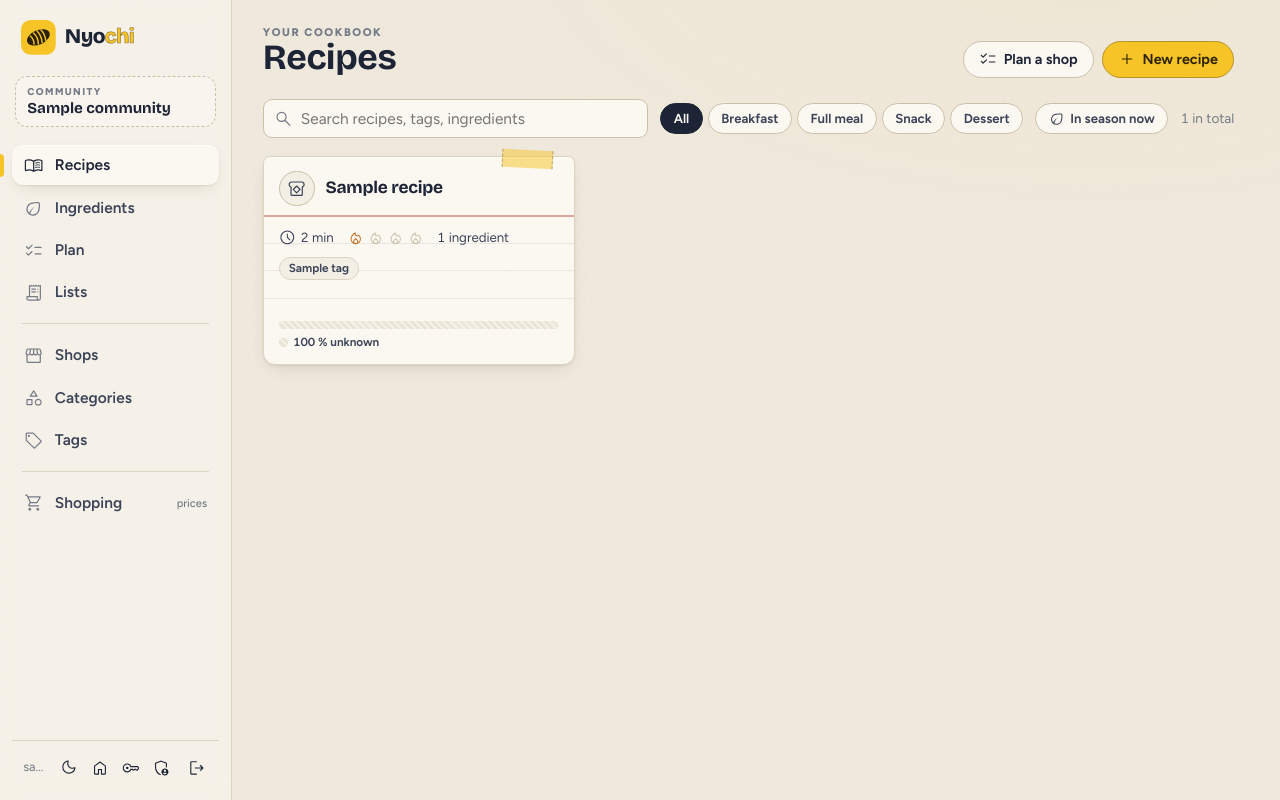
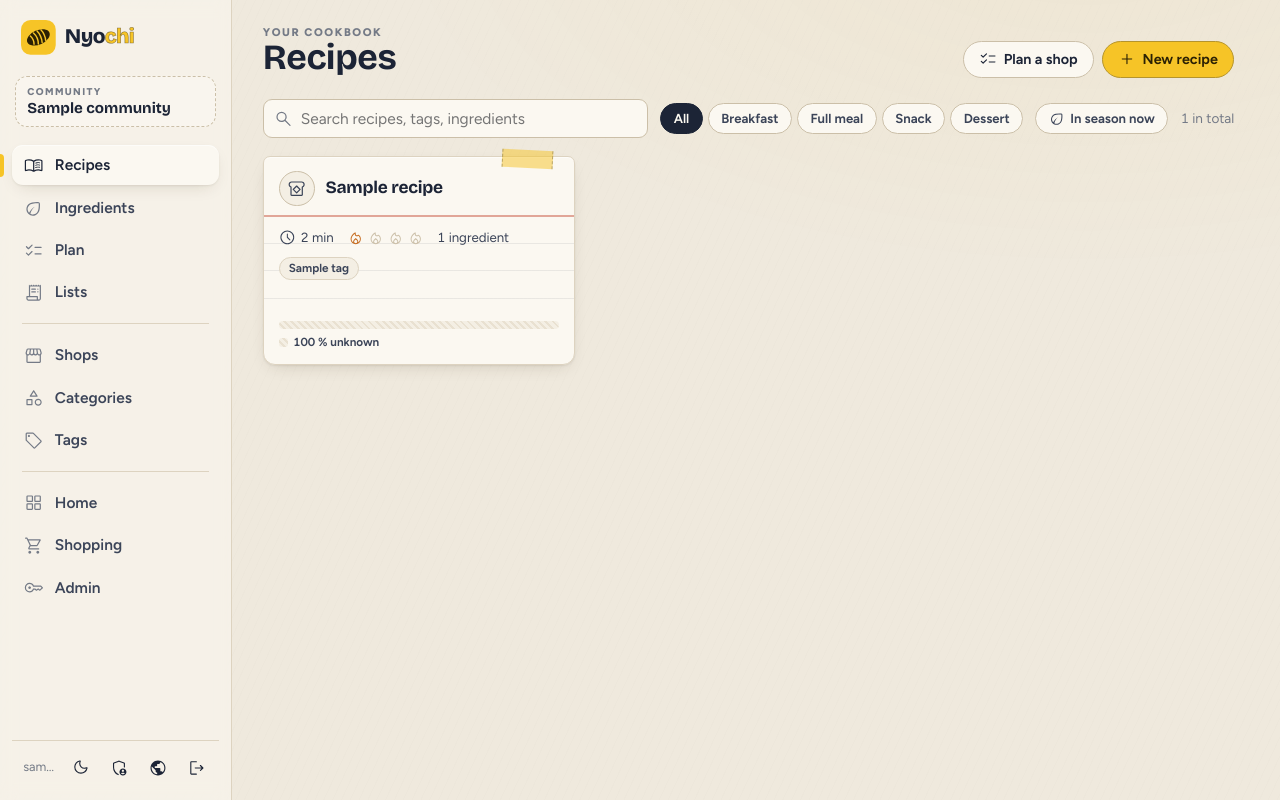
Before and after one commit to Nephty/nyochi, a Django app: page / in a window 1280 px wide. Run offline with Django 5.2, Linux system fonts and the light colour scheme; a user stored in the database is signed in; data comes from the database, SQL or seed files in the repository; tables that the repository leaves empty hold one stand-in row (values such as "Sample post").

Commit message:
Unify the left rail across the house apps (shared labauth partials)
Co-Authored-By: Claude Opus 5.5 <noreply@anthropic.com>
Claude-Session: https://claude.ai/code/session_01Vn9mg8AZewbjbUrvjJFbGz

```diff
--- a/labauth/context.py
+++ b/labauth/context.py
@@ -1,14 +1,41 @@
+import os
+
+from django.apps import apps
 from django.conf import settings
+from django.urls import NoReverseMatch, reverse
 
 from . import access
 
+# Where the family lives; settings or the environment override them (dev.sh points them at localhost).
+DEFAULT_URLS = {
+    "home_url": ("HOME_URL", "https://home.nephty.top/"),
+    "admin_url": ("ADMIN_URL", "https://admin.nephty.top/"),
+    "shopping_url": ("SHOPPING_URL", "https://shopping.nephty.top/"),
+    "nyochi_url": ("NYOCHI_URL", "https://nyochi.nephty.top/"),
+}
+
+
+def _url(name, default):
+    return getattr(settings, name, None) or os.environ.get(name) or default
+
+
+def _reverse(name):
+    try:
+        return reverse(name)
+    except NoReverseMatch:
+        return None
+
 
 def lab(request):
-    """{{ lab.community }}, {{ lab.communities }}, {{ lab.perms }}, {{ lab.platform }}, {{ lab.manages }} and the
-    family's URLs, for the rails' community switcher and links."""
-    urls = {
-        "home_url": getattr(settings, "HOME_URL", "/"),
-        "admin_url": getattr(settings, "ADMIN_URL", ""),
+    """{{ lab.community }}, {{ lab.communities }}, {{ lab.perms }}, {{ lab.platform }}, {{ lab.manages }}, the app
+    we're in ({{ lab.app }}) and the family's URLs, for the rails' community switcher, app links and foot
+    (labauth/rail_apps.html, labauth/rail_foot.html)."""
+    urls = {key: _url(name, default) for key, (name, default) in DEFAULT_URLS.items()} | {
+        "app": getattr(settings, "LABAUTH_APP", ""),
+        # the Nephty Lab hub, above Home (Shopping's and Nyochi's settings.HUB_URL mean Home, so the environment only)
+        "hub_url": os.environ.get("HUB_URL") or "https://nephty.top/",
+        "logout_url": _reverse("logout"),
+        "django_admin": _reverse("admin:index") if apps.is_installed("django.contrib.admin") else None,
     }
     if not request.user.is_authenticated or not hasattr(request, "lab_community"):
         return {"lab": urls}
--- /dev/null
+++ b/labauth/templates/labauth/rail_apps.html
@@ -0,0 +1,6 @@
+{% load lab_ui %}{# The family's apps, same order and icons in every rail; the app you're in is left out. #}
+<div class="nav-sep"></div>
+{% if lab.app != "home" %}<a class="sister" href="{{ lab.home_url }}" title="Home: your apps and communities">{% lab_icon "grid_view" %}<span>Home</span></a>{% endif %}
+{% if lab.app != "shopping" and "shopping.view" in lab.perms %}<a class="sister" href="{{ lab.shopping_url }}" title="Shopping">{% lab_icon "shopping_cart" %}<span>Shopping</span></a>{% endif %}
+{% if lab.app != "nyochi" and "nyochi.view" in lab.perms %}<a class="sister" href="{{ lab.nyochi_url }}" title="Nyochi">{% lab_icon "menu_book" %}<span>Nyochi</span></a>{% endif %}
+{% if lab.app != "admin" and lab.manages %}<a class="sister" href="{{ lab.admin_url }}" title="Admin: members and permissions">{% lab_icon "key" %}<span>Admin</span></a>{% endif %}
--- /dev/null
+++ b/labauth/templates/labauth/rail_foot.html
@@ -0,0 +1,8 @@
+{% load lab_ui %}{# The rail's foot, same in every app. The app passes its theme button: include with theme_btn="..." #}
+<div class="rail-foot">
+  <span class="who">{{ user.get_username }}</span>
+  {% include theme_btn %}
+  {% if lab.django_admin and user.is_staff %}<a class="btn btn-ghost btn-icon" href="{{ lab.django_admin }}" title="Django admin (raw tables)" aria-label="Django admin">{% lab_icon "admin_panel_settings" %}</a>{% endif %}
+  <a class="btn btn-ghost btn-icon" href="{{ lab.hub_url }}" title="Back to Nephty Lab" aria-label="Back to Nephty Lab">{% lab_icon "public" %}</a>
+  <form method="post" action="{{ lab.logout_url }}">{% csrf_token %}<button class="btn btn-ghost btn-icon" title="Sign out" aria-label="Sign out">{% lab_icon "logout" %}</button></form>
+</div>
--- /dev/null
+++ b/labauth/templates/labauth/sheet_apps.html
@@ -0,0 +1,8 @@
+{% load lab_ui %}{# The end of a phone "More" sheet: the same family links and foot as the rail (labauth/rail_apps.html, rail_foot.html). #}
+{% if lab.app != "home" %}<a href="{{ lab.home_url }}">{% lab_icon "grid_view" %}Home</a>{% endif %}
+{% if lab.app != "shopping" and "shopping.view" in lab.perms %}<a href="{{ lab.shopping_url }}">{% lab_icon "shopping_cart" %}Shopping</a>{% endif %}
+{% if lab.app != "nyochi" and "nyochi.view" in lab.perms %}<a href="{{ lab.nyochi_url }}">{% lab_icon "menu_book" %}Nyochi</a>{% endif %}
+{% if lab.app != "admin" and lab.manages %}<a href="{{ lab.admin_url }}">{% lab_icon "key" %}Admin</a>{% endif %}
+{% if lab.django_admin and user.is_staff %}<a href="{{ lab.django_admin }}">{% lab_icon "admin_panel_settings" %}Django admin</a>{% endif %}
+<a href="{{ lab.hub_url }}">{% lab_icon "public" %}Nephty Lab</a>
+<form method="post" action="{{ lab.logout_url }}">{% csrf_token %}<button>{% lab_icon "logout" %}Sign out</button></form>
--- /dev/null
+++ b/labauth/templatetags/lab_ui.py
@@ -0,0 +1,24 @@
+"""{% lab_icon "name" %} for labauth's own partials (the family links and the rail foot), so they render the same in every
+app whatever icon set the app has. Path data lives in labauth/icons.json (Material Symbols Rounded)."""
+
+import json
+from functools import lru_cache
+from pathlib import Path
+
+from django import template
+from django.utils.html import escape
+from django.utils.safestring import mark_safe
+
+register = template.Library()
+
+
+@lru_cache(maxsize=1)
+def icons():
+    return json.loads((Path(__file__).resolve().parent.parent / "icons.json").read_text())
+
+
+@register.simple_tag
+def lab_icon(name, cls=""):
+    return mark_safe(
+        f'<svg class="ic {escape(cls)}" viewBox="0 -960 960 960" aria-hidden="true"><path d="{icons()[name]}"/></svg>'
+    )
--- a/templates/base.html
+++ b/templates/base.html
@@ -42,17 +42,9 @@
       <a href="{% url 'shop-list' %}" {% if page == "shops" %}aria-current="page"{% endif %} title="Shops">{% icon "storefront" %}<span>Shops</span></a>
       <a href="{% url 'category-list' %}" {% if page == "categories" %}aria-current="page"{% endif %} title="Categories">{% icon "category" %}<span>Categories</span></a>
       <a href="{% url 'tag-list' %}" {% if page == "tags" %}aria-current="page"{% endif %} title="Tags">{% icon "sell" %}<span>Tags</span></a>
-      {% if shopping_url and "shopping.view" in lab.perms %}<div class="nav-sep"></div>
-      <a class="sister" href="{{ shopping_url }}" title="Shopping: prices and promotions, same account and community">{% icon "shopping_cart" %}<span>Shopping</span><small>prices</small></a>{% endif %}
+      {% include "labauth/rail_apps.html" %}
     </nav>
-    <div class="rail-foot">
-      <span class="who">{{ user.get_username }}</span>
-      {% include "partials/theme_btn.html" %}
-      <a class="btn btn-ghost btn-icon" href="{{ lab.home_url }}" title="Home: your apps and communities" aria-label="Home">{% icon "home" %}</a>
-      {% if lab.manages %}<a class="btn btn-ghost btn-icon" href="{{ lab.admin_url }}" title="Admin: members and permissions" aria-label="Admin">{% icon "key" %}</a>{% endif %}
-      {% if user.is_staff %}<a class="btn btn-ghost btn-icon" href="/admin/" title="Django admin" aria-label="Django admin">{% icon "admin_panel_settings" %}</a>{% endif %}
-      <form method="post" action="{% url 'logout' %}">{% csrf_token %}<button class="btn btn-ghost btn-icon" title="Sign out" aria-label="Sign out">{% icon "logout" %}</button></form>
-    </div>
+    {% include "labauth/rail_foot.html" with theme_btn="partials/theme_btn.html" %}
   </aside>
   <main class="main">{% block main %}<div class="page">{% block content %}{% endblock %}</div>{% endblock %}</main>
   <nav class="tabbar" aria-label="Main">
@@ -69,11 +61,7 @@
   <a href="{% url 'shop-list' %}">{% icon "storefront" %}Shops</a>
   <a href="{% url 'category-list' %}">{% icon "category" %}Categories</a>
   <a href="{% url 'tag-list' %}">{% icon "sell" %}Tags</a>
-  {% if shopping_url and "shopping.view" in lab.perms %}<a href="{{ shopping_url }}">{% icon "shopping_cart" %}Shopping (prices)</a>{% endif %}
-  <a href="{{ lab.home_url }}">{% icon "home" %}Home ({{ lab.community.name }})</a>
-  {% if lab.manages %}<a href="{{ lab.admin_url }}">{% icon "key" %}Admin</a>{% endif %}
-  {% if user.is_staff %}<a href="/admin/">{% icon "admin_panel_settings" %}Django admin</a>{% endif %}
-  <form method="post" action="{% url 'logout' %}">{% csrf_token %}<button>{% icon "logout" %}Sign out</button></form>
+  {% include "labauth/sheet_apps.html" %}
 </div>
 <div class="toasts" id="toasts" aria-live="polite"></div>
 {% endblock %}
```
Also changed, not shown: labauth/icons.json (added, +9 -0 lines), labauth/templatetags/__init__.py (added).
